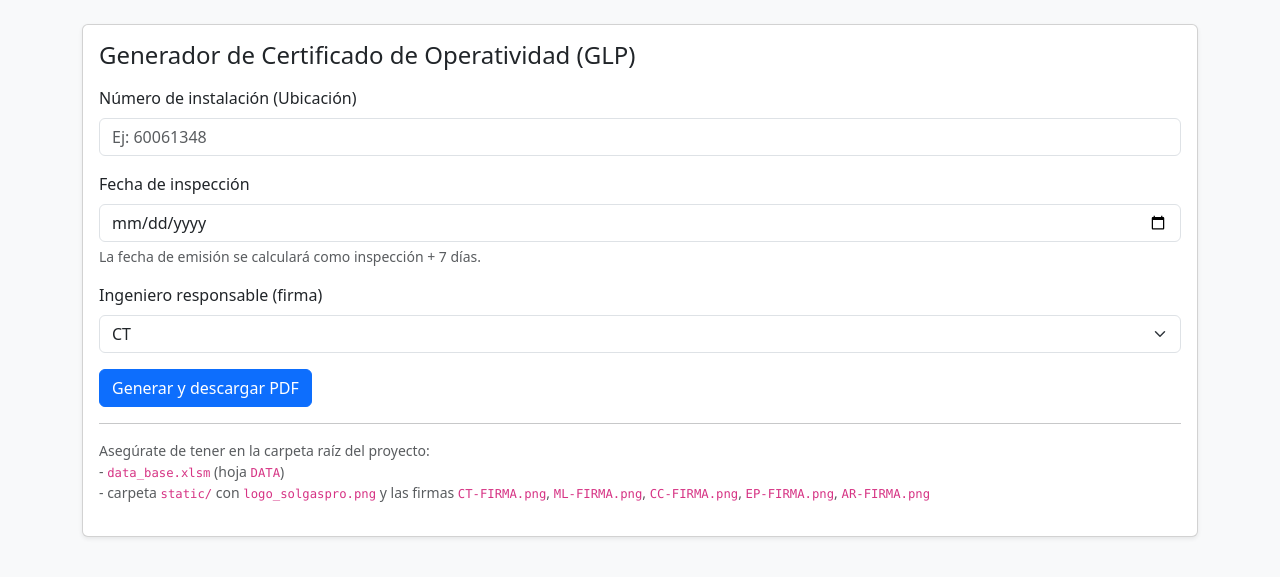
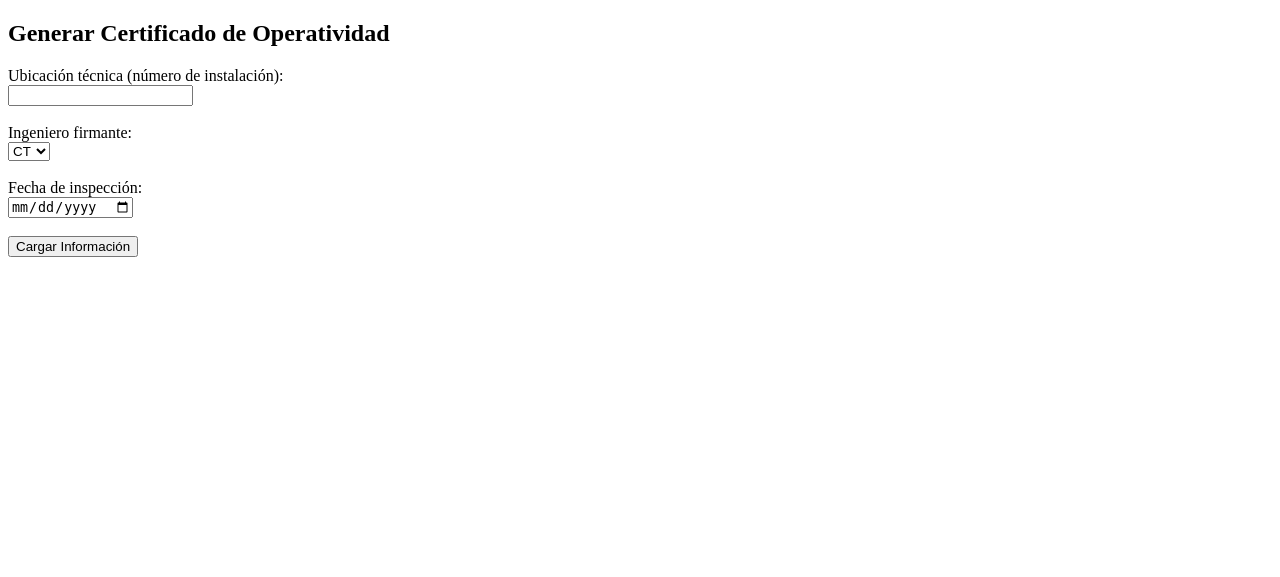
Before and after one commit to moisesmate2017-dot/Certificao_operatividad, a Flask app: page / in a window 1280 px wide. Shown: the top 577 px of the page. Run offline with Flask 3, Linux system fonts and the light colour scheme.

Commit message:
Update form.html

```diff
--- a/templates/form.html
+++ b/templates/form.html
@@ -1,48 +1,31 @@
-<!-- templates/form.html -->
 <!DOCTYPE html>
 <html lang="es">
 <head>
-    <meta charset="utf-8">
-    <title>Generar Certificado de Operatividad - Solgas</title>
-    <link href="https://cdn.jsdelivr.net/npm/bootstrap@5.3.0/dist/css/bootstrap.min.css" rel="stylesheet">
+    <meta charset="UTF-8">
+    <title>Generar Certificado</title>
 </head>
-<body class="bg-light">
-<div class="container py-4">
-    <div class="card shadow-sm">
-        <div class="card-body">
-            <h4 class="card-title mb-3">Generador de Certificado de Operatividad (GLP)</h4>
-            <form method="POST">
-                <div class="mb-3">
-                    <label class="form-label">Número de instalación (Ubicación)</label>
-                    <input class="form-control" type="number" name="ubicacion" required placeholder="Ej: 60061348">
-                </div>
+<body>
+    <h2>Generar Certificado de Operatividad</h2>
+    <form method="POST" action="/">
+        <label>Ubicación técnica (número de instalación):</label><br>
+        <input type="number" name="ubicacion" required><br><br>
 
-                <div class="mb-3">
-                    <label class="form-label">Fecha de inspección</label>
-                    <input class="form-control" type="date" name="fecha_inspeccion" required>
-                    <div class="form-text">La fecha de emisión se calculará como inspección + 7 días.</div>
-                </div>
+        <label>Ingeniero firmante:</label><br>
+        <select name="ingeniero">
+            <option value="CT">CT</option>
+            <option value="CC">CC</option>
+            <option value="ML">ML</option>
+            <option value="EP">EP</option>
+            <option value="AR">AR</option>
+        </select><br><br>
 
-                <div class="mb-3">
-                    <label class="form-label">Ingeniero responsable (firma)</label>
-                    <select class="form-select" name="ingeniero" required>
-                        <option value="CT">CT</option>
-                        <option value="ML">ML</option>
-                        <option value="CC">CC</option>
-                        <option value="EP">EP</option>
-                        <option value="AR">AR</option>
-                    </select>
-                </div>
+        <label>Fecha de inspección:</label><br>
+        <input type="date" name="fecha_inspeccion" required><br><br>
 
-                <button class="btn btn-primary" type="submit">Generar y descargar PDF</button>
-            </form>
-            <hr>
-            <p class="small text-muted">Asegúrate de tener en la carpeta raíz del proyecto:<br>
-                - <code>data_base.xlsm</code> (hoja <code>DATA</code>)<br>
-                - carpeta <code>static/</code> con <code>logo_solgaspro.png</code> y las firmas <code>CT-FIRMA.png</code>, <code>ML-FIRMA.png</code>, <code>CC-FIRMA.png</code>, <code>EP-FIRMA.png</code>, <code>AR-FIRMA.png</code>
-            </p>
-        </div>
-    </div>
-</div>
+        <button type="submit">Cargar Información</button>
+    </form>
 </body>
 </html>
+</body>
+
+</html>
```
